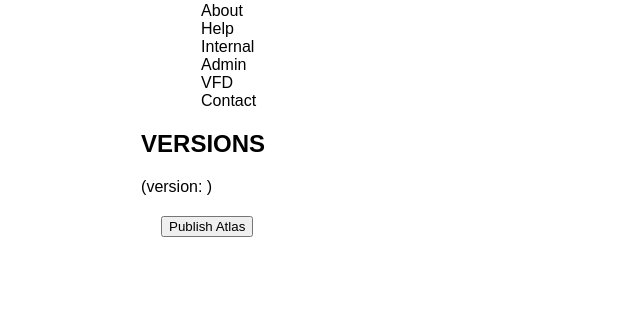
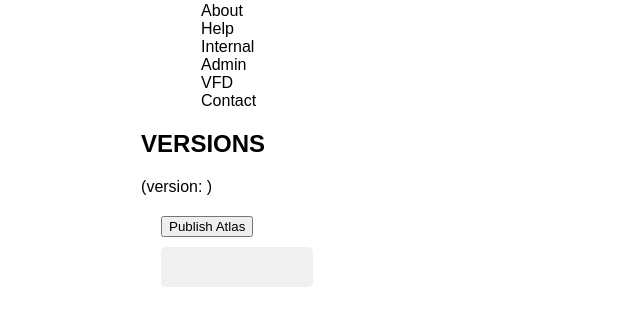
Before and after one commit to Salmon-Creek-Systems/stewardship_atlas, a Python web app: template templates/console.html in a window 1280 px wide. Shown: the part 271-597 px from the top of the page, without its empty margins (0-640 px from the left). Run offline with Jinja, Linux system fonts and the light colour scheme; the template is opened without the code that fills it, so the values that code supplies are empty.

Commit message:
restore status div

```diff
--- a/templates/console.html
+++ b/templates/console.html
@@ -70,6 +70,7 @@
                 <div id="versions-section" style="margin: 20px;">
 
                     <button id="publish-button" onclick="startPublish()">Publish Atlas</button>
+                    <div id="publish-status" style="margin: 10px 0; padding: 10px; border-radius: 5px; background-color: #f0f0f0; min-height: 20px;"></div>
 
 
 
```
